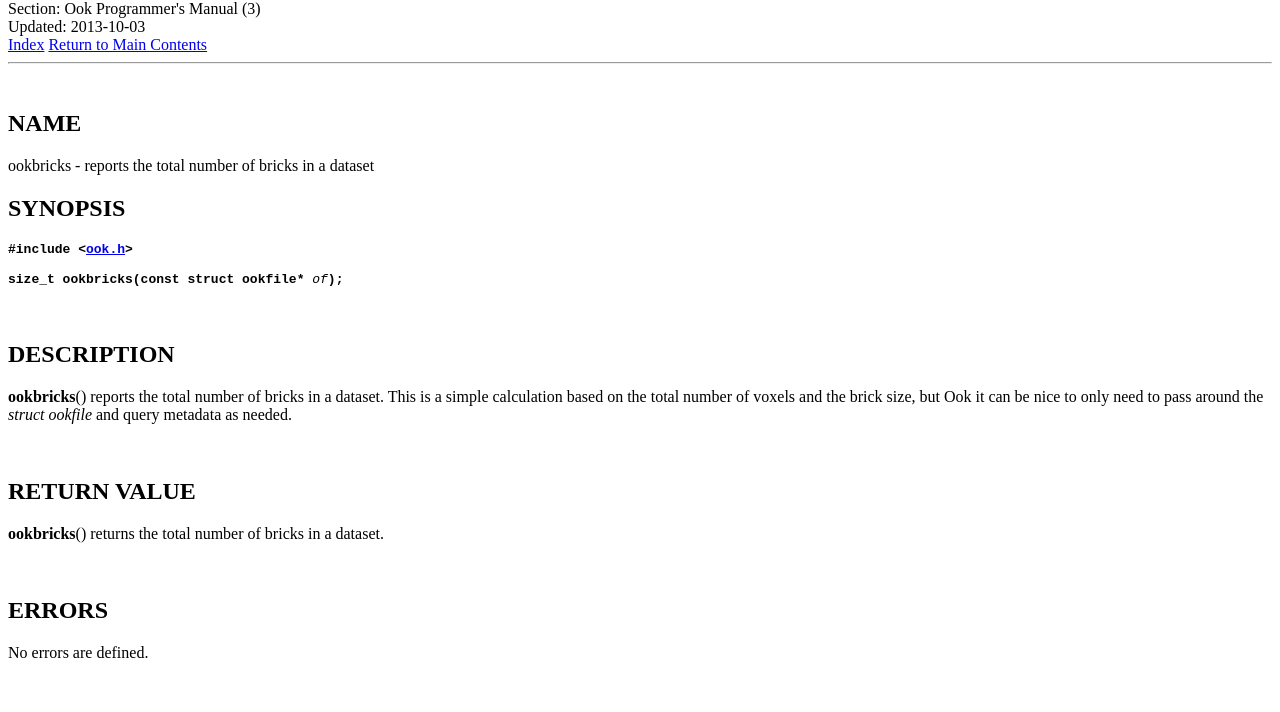
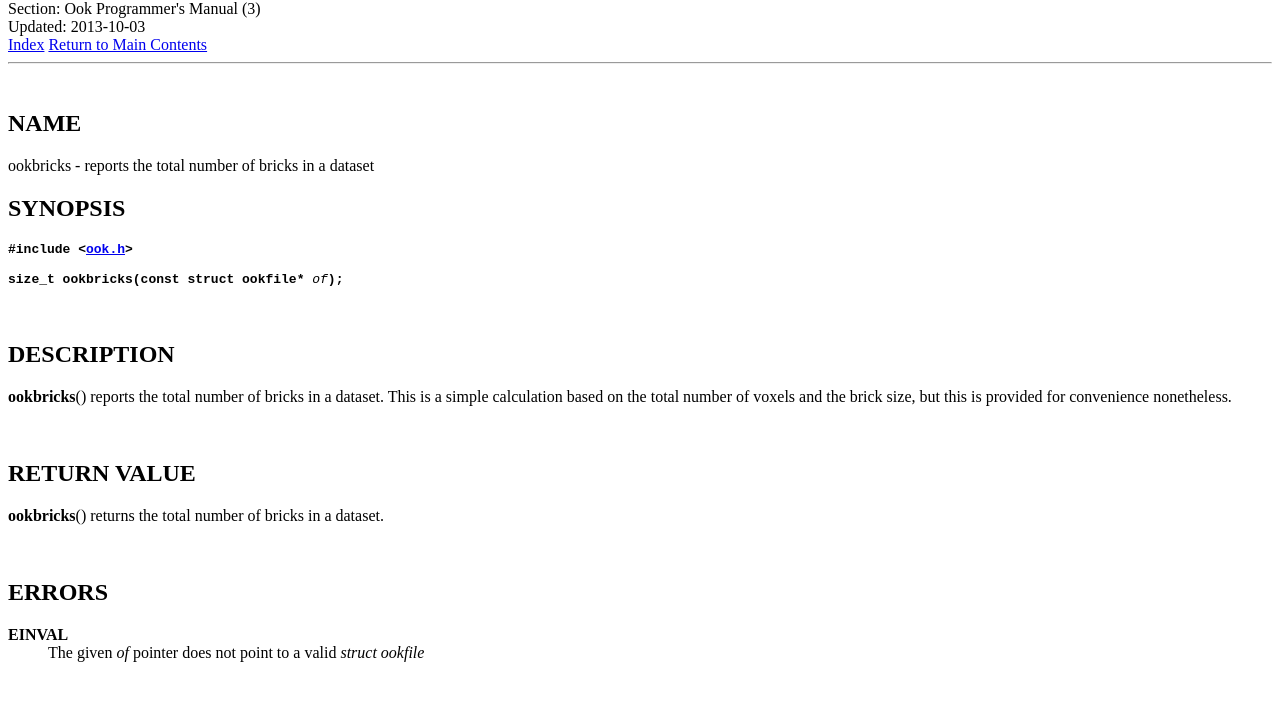
Before and after one commit to tfogal/ook, a plain HTML site: page man/ookbricks.3.html in a window 1280 px wide. Shown: the part 66-778 px from the top of the page. Drawn offline with Linux system fonts and the light colour scheme.

Commit message:
update to 'ookbricks.3' manpage.

```diff
--- a/man/ookbricks.3.html
+++ b/man/ookbricks.3.html
@@ -27,11 +27,8 @@ ookbricks - reports the total number of bricks in a dataset
 <B>ookbricks</B>()
 
 reports the total number of bricks in a dataset.  This is a simple calculation
-based on the total number of voxels and the brick size, but Ook it can be nice
-to only need to pass around the
-<I>struct&nbsp;ookfile</I>
-
-and query metadata as needed.
+based on the total number of voxels and the brick size, but this is provided
+for convenience nonetheless.
 <P>
 <A NAME="lbAE">&nbsp;</A>
 <H2>RETURN VALUE</H2>
@@ -43,8 +40,18 @@ returns the total number of bricks in a dataset.
 <A NAME="lbAF">&nbsp;</A>
 <H2>ERRORS</H2>
 
-No errors are defined.
+<DL COMPACT>
+<DT><B>EINVAL</B>
+
+<DD>
+The given
+<I>of</I>
+
+pointer does not point to a valid
+<I>struct&nbsp;ookfile</I>
+
 <P>
+</DL>
 <A NAME="lbAG">&nbsp;</A>
 <H2>SEE ALSO</H2>
 
```
